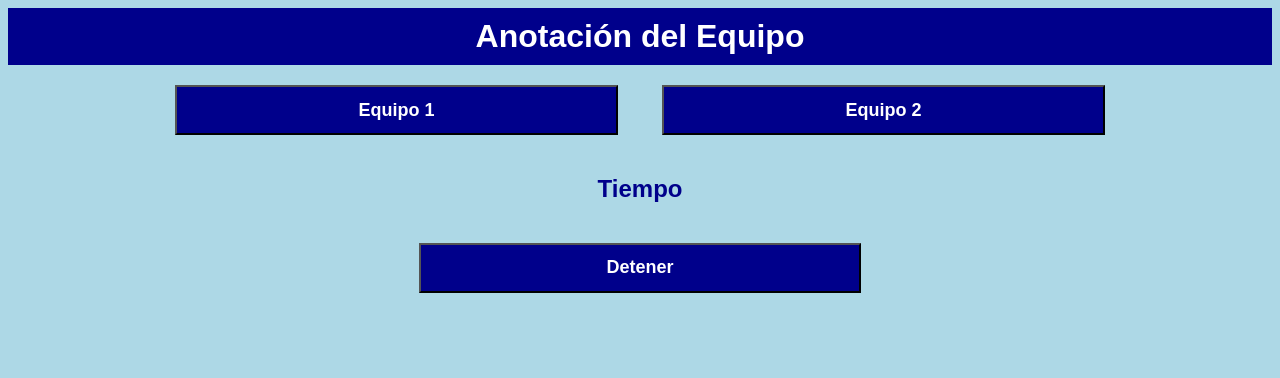
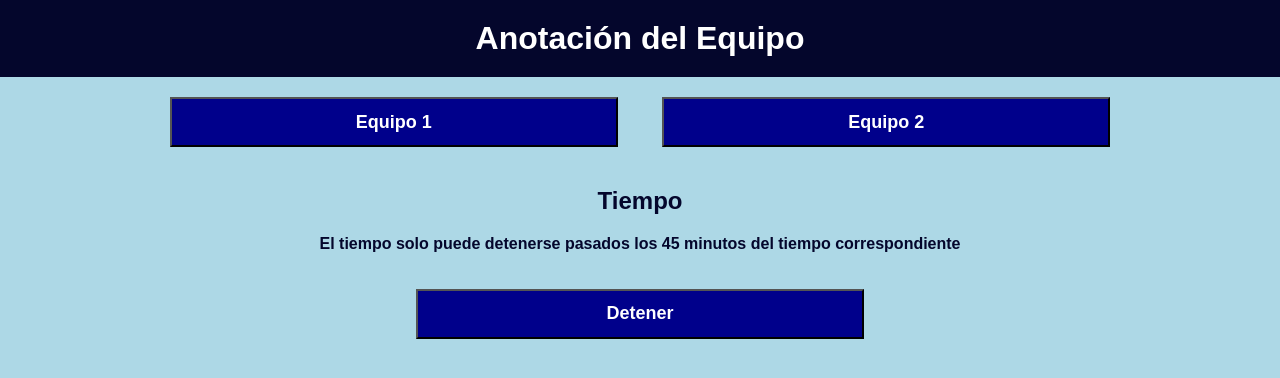
Before and after one commit to NaylaG/AplicacionesClienteServidorU2, a plain HTML site: page Actividad 3 Tablero deportivo/marcador.html in a window 1280 px wide. Drawn offline with Linux system fonts and the light colour scheme.

Commit message:
Actualizacion Actividad 3

```diff
--- a/Actividad 3 Tablero deportivo/marcador.html
+++ b/Actividad 3 Tablero deportivo/marcador.html
@@ -17,27 +17,31 @@
             font-family: Arial;
             font-size: medium;
         }
+        body{
+            margin:0;
+        }
 
-        h1{
+        h1 {
             margin: 0;
-            background-color: darkblue;
-            padding: 10px;
+            background-color: #04062c;
+            padding: 20px;
         }
-        h2{
-            color:darkblue;
+        h2, p {
+            color: #04062c;
         }
         select {
             margin: 20px 10px;
         }
-        input{
-            margin:20px;
-            height:50px;
-            width:35%;
-            background-color:darkblue;
-            color:white;
-            font-size:large;
-            font-weight:bold;
+        input {
+            margin: 20px;
+            height: 50px;
+            width: 35%;
+            background-color:darkblue ;
+            color: white;
+            font-size: large;
+            font-weight: bold;
         }
+
 
     </style>
 </head>
@@ -50,6 +54,7 @@
             <input type="submit" name="goles" value="Equipo 1" />
             <input type="submit" name="goles" value="Equipo 2" /><br />
             <h2>Tiempo</h2>
+            <p>El tiempo solo puede detenerse pasados los 45 minutos del tiempo correspondiente</p>
             <input type="submit" name="detener" value="Detener" id="detener"/>
 
         </form>
```
Also changed, not shown: Actividad 3 Tablero deportivo/index.html (+9 -6 lines), 1 other file.
